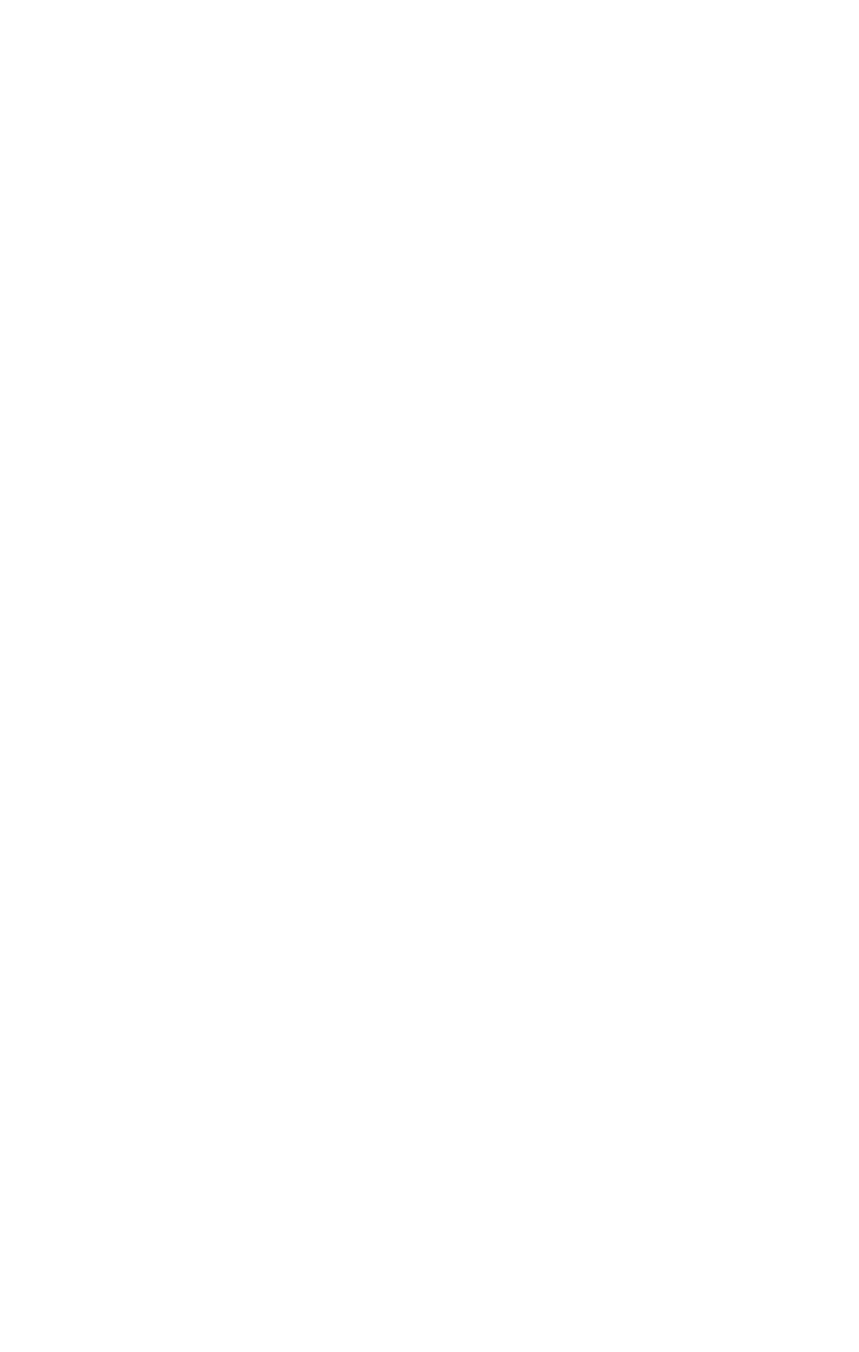
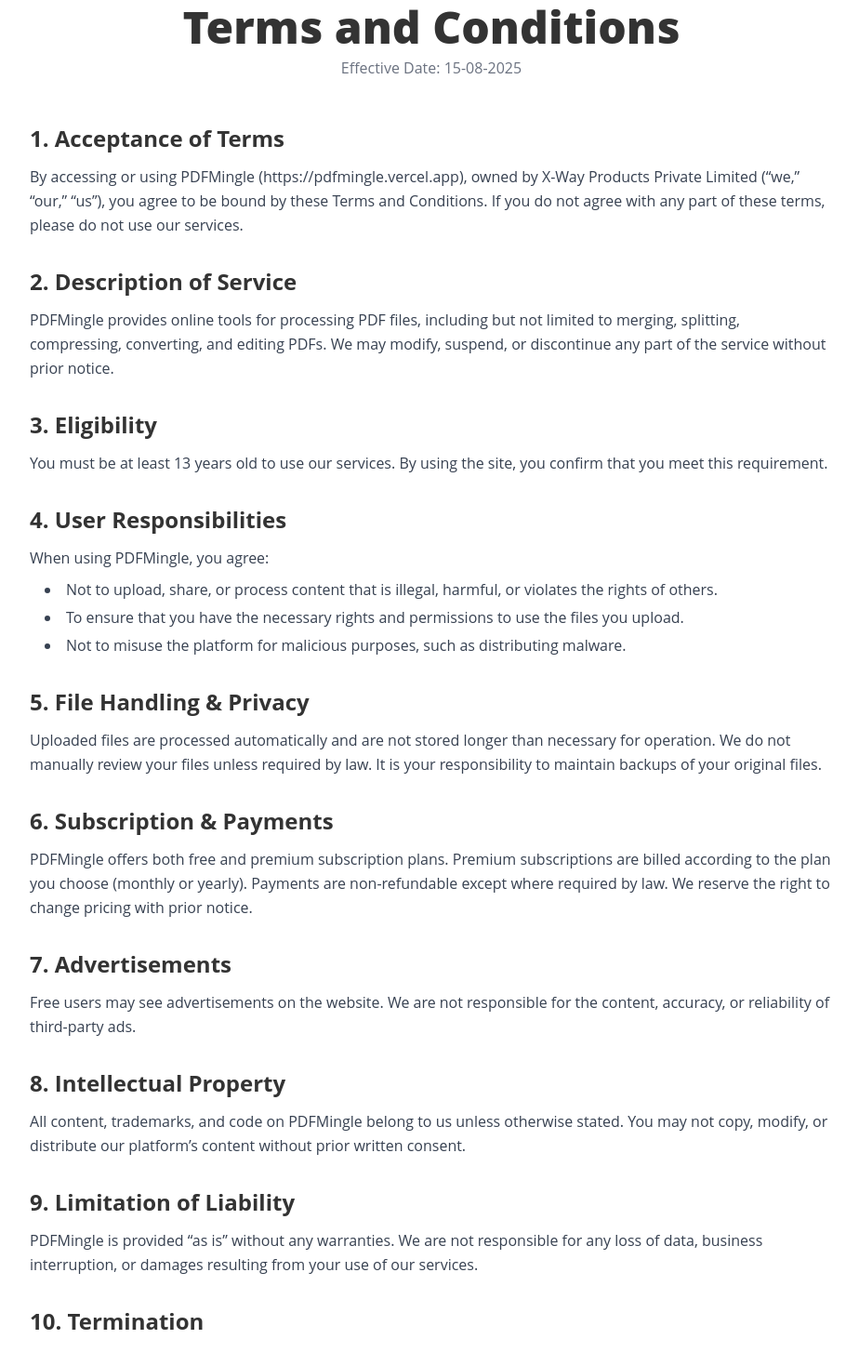
Before and after one commit to widhia-solanki/Pdfmingle, a Next.js app: page /terms in a window 1280 px wide. Before the commit this address had no page. Shown: the part 140-1594 px from the top of the page at 93% size, without its empty margins (176-1100 px from the left). Before the commit the page ends 800 px from the top, so only its background shows below. Built offline with nearby package versions, Linux system fonts and the light colour scheme.

Commit message:
Create terms.tsx

```diff
--- /dev/null
+++ b/src/pages/terms.tsx
@@ -0,0 +1,87 @@
+import Head from 'next/head';
+
+const TermsPage = () => {
+  return (
+    <>
+      <Head>
+        <title>Terms and Conditions - PDFMingle</title>
+        <meta name="description" content="Read the Terms and Conditions for using PDFMingle's online PDF tools." />
+      </Head>
+      <div className="max-w-4xl mx-auto px-4 py-8 animate-in fade-in duration-500">
+        <div className="text-center mb-12">
+          <h1 className="text-4xl md:text-5xl font-extrabold text-ilovepdf-text">Terms and Conditions</h1>
+          <p className="mt-2 text-gray-500">Effective Date: 15-08-2025</p>
+        </div>
+
+        <div className="space-y-8 text-gray-700 leading-relaxed text-left">
+          <section>
+            <h2 className="text-2xl font-bold mb-3 text-ilovepdf-text">1. Acceptance of Terms</h2>
+            <p>By accessing or using PDFMingle (https://pdfmingle.vercel.app), owned by X-Way Products Private Limited (“we,” “our,” “us”), you agree to be bound by these Terms and Conditions. If you do not agree with any part of these terms, please do not use our services.</p>
+          </section>
+
+          <section>
+            <h2 className="text-2xl font-bold mb-3 text-ilovepdf-text">2. Description of Service</h2>
+            <p>PDFMingle provides online tools for processing PDF files, including but not limited to merging, splitting, compressing, converting, and editing PDFs. We may modify, suspend, or discontinue any part of the service without prior notice.</p>
+          </section>
+
+          <section>
+            <h2 className="text-2xl font-bold mb-3 text-ilovepdf-text">3. Eligibility</h2>
+            <p>You must be at least 13 years old to use our services. By using the site, you confirm that you meet this requirement.</p>
+          </section>
+
+          <section>
+            <h2 className="text-2xl font-bold mb-3 text-ilovepdf-text">4. User Responsibilities</h2>
+            <p>When using PDFMingle, you agree:</p>
+            <ul className="list-disc list-inside mt-2 pl-4 space-y-1">
+              <li>Not to upload, share, or process content that is illegal, harmful, or violates the rights of others.</li>
+              <li>To ensure that you have the necessary rights and permissions to use the files you upload.</li>
+              <li>Not to misuse the platform for malicious purposes, such as distributing malware.</li>
+            </ul>
+          </section>
+
+          <section>
+            <h2 className="text-2xl font-bold mb-3 text-ilovepdf-text">5. File Handling & Privacy</h2>
+            <p>Uploaded files are processed automatically and are not stored longer than necessary for operation. We do not manually review your files unless required by law. It is your responsibility to maintain backups of your original files.</p>
+          </section>
+
+          <section>
+            <h2 className="text-2xl font-bold mb-3 text-ilovepdf-text">6. Subscription & Payments</h2>
+            <p>PDFMingle offers both free and premium subscription plans. Premium subscriptions are billed according to the plan you choose (monthly or yearly). Payments are non-refundable except where required by law. We reserve the right to change pricing with prior notice.</p>
+          </section>
+
+          <section>
+            <h2 className="text-2xl font-bold mb-3 text-ilovepdf-text">7. Advertisements</h2>
+            <p>Free users may see advertisements on the website. We are not responsible for the content, accuracy, or reliability of third-party ads.</p>
+          </section>
+
+          <section>
+            <h2 className="text-2xl font-bold mb-3 text-ilovepdf-text">8. Intellectual Property</h2>
+            <p>All content, trademarks, and code on PDFMingle belong to us unless otherwise stated. You may not copy, modify, or distribute our platform’s content without prior written consent.</p>
+          </section>
+
+          <section>
+            <h2 className="text-2xl font-bold mb-3 text-ilovepdf-text">9. Limitation of Liability</h2>
+            <p>PDFMingle is provided “as is” without any warranties. We are not responsible for any loss of data, business interruption, or damages resulting from your use of our services.</p>
+          </section>
+
+          <section>
+            <h2 className="text-2xl font-bold mb-3 text-ilovepdf-text">10. Termination</h2>
+            <p>We reserve the right to suspend or terminate your access to the service if you violate these terms.</p>
+          </section>
+
+          <section>
+            <h2 className="text-2xl font-bold mb-3 text-ilovepdf-text">11. Changes to Terms</h2>
+            <p>We may update these Terms and Conditions at any time. Continued use of the site means you accept the updated terms.</p>
+          </section>
+
+          <section>
+            <h2 className="text-2xl font-bold mb-3 text-ilovepdf-text">12. Governing Law</h2>
+            <p>These Terms and Conditions shall be governed by and interpreted according to the laws of India/Gujarat.</p>
+          </section>
+        </div>
+      </div>
+    </>
+  );
+};
+
+export default TermsPage;
```
